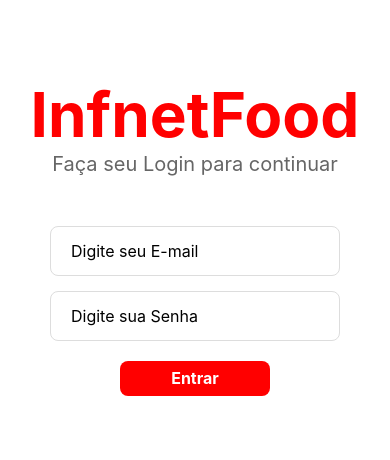
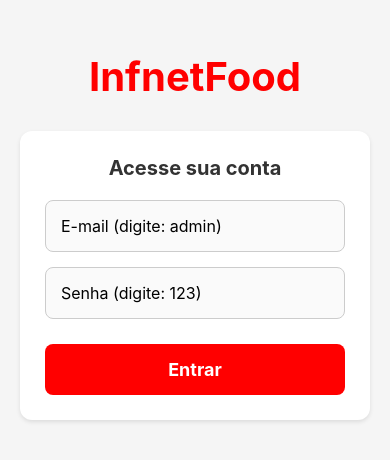
Before and after one commit to LFbruck/InfnetFood, a React Native app: screen /Login in a window 390 px wide. Shown: the part 186-646 px from the top of the page. Built offline with nearby package versions, Linux system fonts and the light colour scheme.

Commit message:
Ex11: Feat - Fluxo de Autentificação Simples

```diff
--- a/App.js
+++ b/App.js
@@ -1,11 +1,14 @@
-import React from 'react';
-import AppNavigator from './src/navigation/AppNavigator';
-import { CartProvider } from './src/context/CartContext';
+import React from "react";
+import AppNavigator from "./src/navigation/AppNavigator";
+import { CartProvider } from "./src/context/CartContext";
+import { AuthProvider } from "./src/context/AuthContext";
 
 export default function App() {
     return (
-        <CartProvider>
-            <AppNavigator />
-        </CartProvider>
+        <AuthProvider>
+            <CartProvider>
+                <AppNavigator />
+            </CartProvider>
+        </AuthProvider>
     );
 }
--- /dev/null
+++ b/src/context/AuthContext.js
@@ -0,0 +1,32 @@
+import React, { createContext, useState, useContext } from "react";
+
+const AuthContext = createContext();
+
+export function AuthProvider({ children }) {
+
+    const [isLoggedIn, setIsLoggedIn] = useState(false);
+
+    const login = (email, senha) => {
+        if (email === "admin" && senha === "123") {
+            setIsLoggedIn(true);
+            return true;
+        } else {
+            return false;
+        }
+    };
+
+    const logout = () => {
+        setIsLoggedIn(false);
+    };
+
+    return (
+        <AuthContext.Provider value={{ isLoggedIn, login, logout }}>
+            {children}
+        </AuthContext.Provider>
+    );
+}
+
+
+export function useAuth() {
+    return useContext(AuthContext);
+}
--- a/src/navigation/AppNavigator.js
+++ b/src/navigation/AppNavigator.js
@@ -12,6 +12,7 @@ import OrdersScreen from "../screens/OrdersScreen";
 import CartButton from "./CartButton";
 import RestaurantDetailScreen from "../screens/RestaurantDetailScreen";
 import CheckoutScreen from "../screens/CheckoutScreen";
+import {useAuth} from "../context/AuthContext";
 
 const Stack = createNativeStackNavigator();
 
@@ -66,10 +67,12 @@ function HeaderResponsivo({ navigation }) {
 }
 
 export default function AppNavigator() {
+
+    const { isLoggedIn } = useAuth();
+
     return (
         <NavigationContainer>
             <Stack.Navigator
-                initialRouteName="Login"
                 screenOptions={({ navigation }) => ({
                     headerTitleAlign: "center",
                     headerTintColor: "red",
@@ -79,7 +82,10 @@ export default function AppNavigator() {
                     headerRight: () => <HeaderResponsivo navigation={navigation} />
                 })}
             >
+                {!isLoggedIn ? (
                     <Stack.Screen name="Login" component={LoginScreen} options={{ headerShown: false }} />
+                ) : (
+                    <>
                         <Stack.Screen name="Home" component={HomeScreen} />
                         <Stack.Screen name="Produtos" component={ProductListScreen} />
                         <Stack.Screen name="Detalhes" component={ProductDetailScreen} />
@@ -88,6 +94,8 @@ export default function AppNavigator() {
                         <Stack.Screen name="Pedidos" component={OrdersScreen} options={{ title: "Meus Pedidos" }} />
                         <Stack.Screen name="DetalhesRestaurante" component={RestaurantDetailScreen} options={{ title: "Sobre o Restaurante" }} />
                         <Stack.Screen name="Checkout" component={CheckoutScreen} options={{ title: "Finalizar Compra" }} />
+                    </>
+                )}
             </Stack.Navigator>
         </NavigationContainer>
     );
--- a/src/screens/LoginScreen.js
+++ b/src/screens/LoginScreen.js
@@ -1,90 +1,54 @@
-import React, {useState} from 'react';
-import {View, Text, StyleSheet, TextInput, Alert, TouchableOpacity, Platform} from 'react-native';
+import React, { useState } from "react";
+import { View, Text, TextInput, TouchableOpacity, StyleSheet, Alert, Platform } from "react-native";
+import { useAuth } from "../context/AuthContext";
 
-const MOCK_USER = {
-    email: 'aluno@infnet.edu.br',
-    password: '123456'
+export default function LoginScreen() {
+    const [email, setEmail] = useState("");
+    const [senha, setSenha] = useState("");
+
+
+    const { login } = useAuth();
+
+    const handleEntrar = () => {
+        const sucesso = login(email, senha);
+
+        if (!sucesso) {
+            const mensagemErro = " Use admin e 123.";
+            if (Platform.OS === "web") {
+                window.alert(mensagemErro);
+            } else {
+                Alert.alert("Erro", mensagemErro);
+            }
+        }
     };
 
-export default function LoginScreen( {navigation}) {
+    return (
+        <View style={styles.container}>
+            <Text style={styles.titulo}>InfnetFood</Text>
 
-    const [email, setEmail] = useState('');
-    const [password, setPassword] = useState('');
-
-    const handleLogin =  () => {
-
-        const erroEmailInvalido = "Email invalido! O formato do Email não foi reconhecido. Certifique-se de usar @";
-        const erroSenhaDigitos = "Sua senha é fraca! A senha deve conter pelo menos 6 digitos.";
-
-        const erroCredenciais = "Seu email ou sua senha estão incorretos!"
-
-        if(!email.includes('@')){
-            if (Platform.OS === 'web') {
-                alert(erroEmailInvalido);
-            } else {
-                Alert.alert("Erro", erroEmailInvalido);
-            }
-            return;
-
-        }
-
-        if (password.length < 6) {
-            if (Platform.OS === 'web') {
-                alert(erroSenhaDigitos);
-            } else {
-                Alert.alert("Erro", erroSenhaDigitos);
-            }
-            return;
-        }
-
-        if (email === MOCK_USER.email && password === MOCK_USER.password) {
-            navigation.navigate('Home');
-        } else {
-            if (Platform.OS === 'web') {
-                alert(erroCredenciais);
-
-            } else {
-                Alert.alert("Erro", erroCredenciais);
-
-            }
-            return;
-
-        }
-
-        navigation.navigate('Home');
-    }
-
-    return(
-        <View style={styles.container}>
-            <Text style={styles.title}>InfnetFood</Text>
-            <Text style={styles.text}>Faça seu Login para continuar</Text>
+            <View style={styles.cardLogin}>
+                <Text style={styles.subtitulo}>Acesse sua conta</Text>
 
                 <TextInput
                     style={styles.input}
-            placeholder={"Digite seu E-mail"}
-            keyboardType="email-address"
-            autoCapitalize={"none"}
+                    placeholder="E-mail (digite: admin)"
                     value={email}
                     onChangeText={setEmail}
+                    autoCapitalize="none"
                 />
 
                 <TextInput
                     style={styles.input}
-                placeholder={"Digite sua Senha"}
-                secureTextEntry={true}
-                autoCapitalize={"none"}
-                value={password}
-                onChangeText={setPassword}
+                    placeholder="Senha (digite: 123)"
+                    value={senha}
+                    onChangeText={setSenha}
+                    secureTextEntry
                 />
 
-            <TouchableOpacity style={styles.button} onPress={handleLogin}>
-                <Text style={styles.buttonText}>Entrar</Text>
+                <TouchableOpacity style={styles.botaoEntrar} onPress={handleEntrar}>
+                    <Text style={styles.textoBotao}>Entrar</Text>
                 </TouchableOpacity>
-
-
-
-
-
+            </View>
         </View>
     );
 }
@@ -92,45 +56,55 @@ export default function LoginScreen( {navigation}) {
 const styles = StyleSheet.create({
     container: {
         flex: 1,
-        justifyContent: 'center',
-        alignItems: 'center',
-        backgroundColor: '#fff',
-
+        backgroundColor: "#f5f5f5",
+        justifyContent: "center",
+        alignItems: "center",
+        padding: 20
     },
-    title:{
-        fontSize: 62,
-        fontWeight: 'bold',
-        color: "red"
-
+    titulo: {
+        fontSize: 40,
+        fontWeight: "bold",
+        color: "red",
+        marginBottom: 30
     },
-    text: {
+    cardLogin: {
+        backgroundColor: "#fff",
+        padding: 25,
+        borderRadius: 12,
+        width: "100%",
+        maxWidth: 400,
+        elevation: 3,
+        shadowColor: "#000",
+        shadowOffset: { width: 0, height: 2 },
+        shadowOpacity: 0.1,
+        shadowRadius: 4
+    },
+    subtitulo: {
         fontSize: 20,
-        color: "#666",
-        marginBottom: 50,
+        fontWeight: "bold",
+        color: "#333",
+        marginBottom: 20,
+        textAlign: "center"
     },
     input: {
-        height: 50,
         borderWidth: 1,
-        borderColor: "#ddd",
+        borderColor: "#ccc",
         borderRadius: 8,
-        paddingHorizontal: 20,
-        marginBottom:15,
+        padding: 15,
         fontSize: 16,
+        backgroundColor: "#fafafa",
+        marginBottom: 15
     },
-    button:{
-        fontSize: 16,
-        marginTop: 5,
+    botaoEntrar: {
         backgroundColor: "red",
-        height: 35,
-        justifyContent: "center",
+        padding: 15,
+        borderRadius: 8,
         alignItems: "center",
-        borderRadius: 8,
-        width: 150,
-
+        marginTop: 10
     },
-    buttonText: {
-        color: "white",
-        fontSize: 16,
-        fontWeight: 'bold',
+    textoBotao: {
+        color: "#fff",
+        fontSize: 18,
+        fontWeight: "bold"
     }
-})
+});
```
Lines whose indentation alone changed are shown as unchanged.
